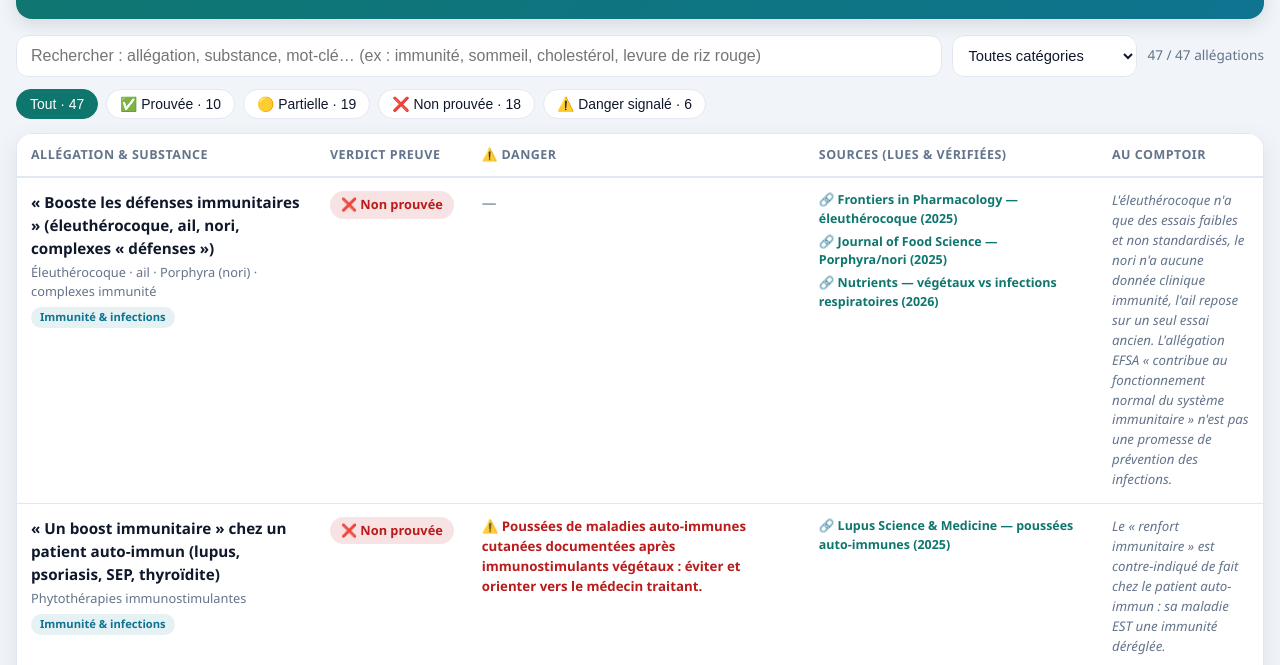
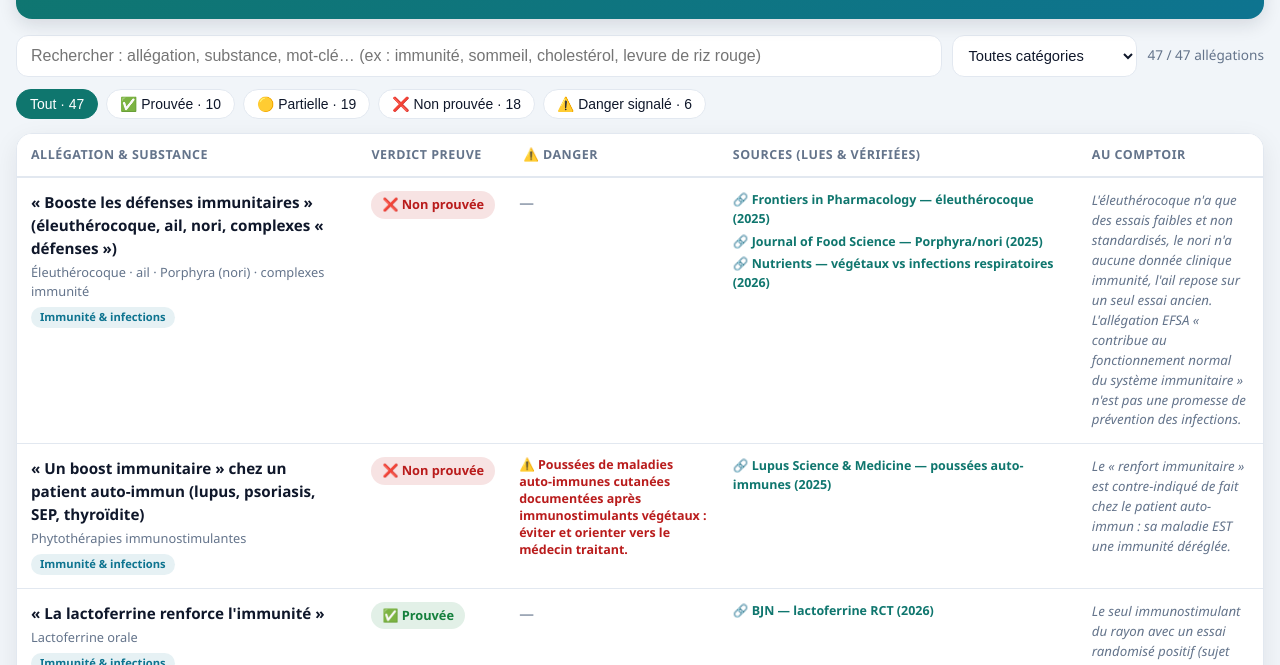
Before and after one commit to Alexlft73/Pharmarevues, a plain HTML site: page allegations-sante.html in a window 1280 px wide. Shown: the part 135-800 px from the top of the page. Drawn offline with Linux system fonts and the light colour scheme.

Commit message:
Case danger resserrée : colonne ⚠️ Danger max-width 210-220px, police .78rem, padding réduit (demande utilisateur)

```diff
--- a/allegations-sante.html
+++ b/allegations-sante.html
@@ -38,7 +38,8 @@ tbody tr:hover{background:rgba(14,116,144,.05)}
 .acat{display:inline-block;font-size:.7rem;font-weight:600;color:var(--bleu);background:rgba(14,116,144,.1);border-radius:999px;padding:2px 9px;margin-top:6px}
 .vbadge{display:inline-block;font-size:.8rem;font-weight:700;border-radius:999px;padding:4px 11px;white-space:nowrap}
 .v2{background:rgba(21,128,61,.12);color:var(--vert)} .v1{background:rgba(180,83,9,.12);color:var(--ambre)} .v0{background:rgba(185,28,28,.12);color:var(--rouge)}
-.dg{color:var(--rouge);font-size:.83rem;font-weight:600}
+.dg{color:var(--rouge);font-size:.78rem;font-weight:600;line-height:1.35;max-width:210px}
+.twrap td:nth-child(3){max-width:220px;padding-left:10px;padding-right:10px}
 .nodg{color:var(--gris)}
 .srcl{display:block;font-size:.78rem;margin-bottom:4px}
 .srcl a{color:var(--teal);text-decoration:none;font-weight:600}
```
